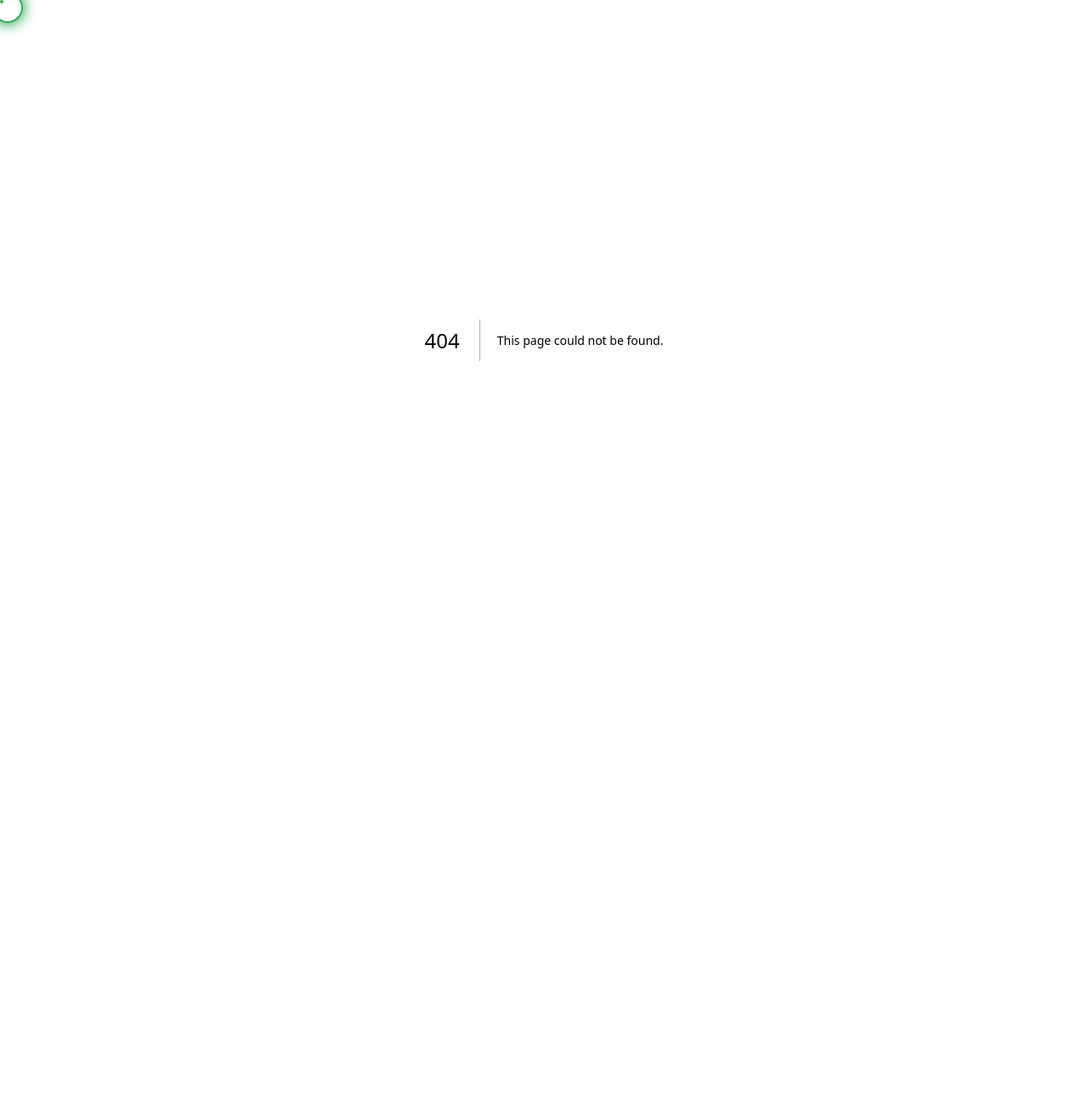
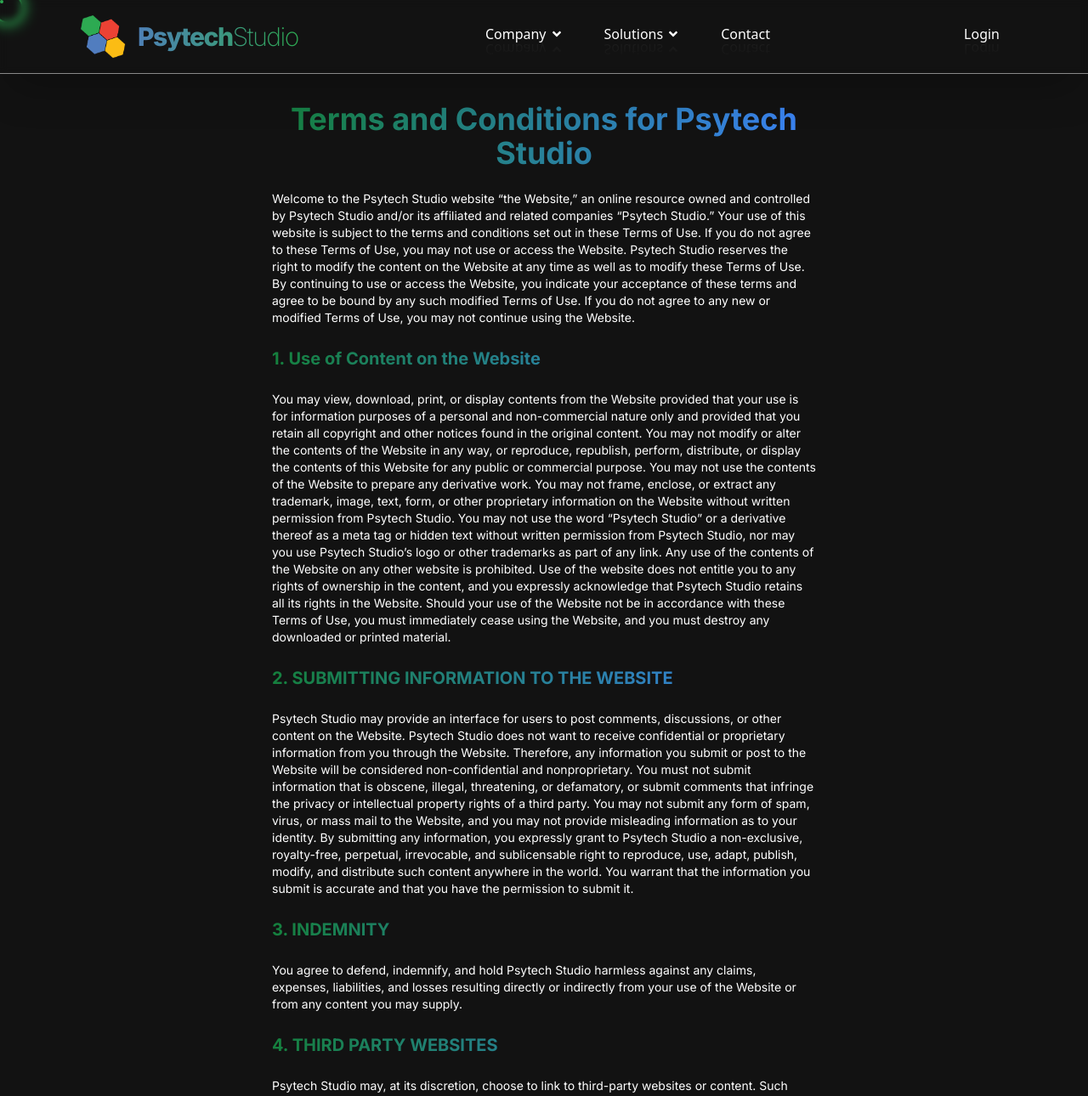
Before and after one commit to christiaan-fourie/psytech, a Next.js app: page /terms-and-conditions in a window 1280 px wide. Before the commit this address had no page. Shown: the top 1290 px of the page at 85% size. Before the commit the page ends 800 px from the top, so only its background shows below. Built offline with nearby package versions, Linux system fonts and the light colour scheme.

Commit message:
Create page.jsx

```diff
--- /dev/null
+++ b/app/terms-and-conditions/page.jsx
@@ -0,0 +1,101 @@
+import Footer from '@/components/Footer/Footer';
+import Header from '@/components/Header/Header';
+import React from 'react';
+
+const termsAndConditions = () => {
+  return (
+    <div>
+      <Header />
+      <div className='py-24 text w-1/2 mx-auto'>
+        <h1 className='text-4xl text-center font-bold my-6 bg-clip-text text-transparent bg-gradient-to-r from-green-700 to-blue-500'>
+          Terms and Conditions for Psytech Studio
+        </h1>
+
+        <p className='text-sm'>
+          Welcome to the Psytech Studio website “the Website,” an online resource owned and controlled by Psytech Studio and/or its affiliated and related companies “Psytech Studio.” Your use of this website is subject to the terms and conditions set out in these Terms of Use. If you do not agree to these Terms of Use, you may not use or access the Website. Psytech Studio reserves the right to modify the content on the Website at any time as well as to modify these Terms of Use. By continuing to use or access the Website, you indicate your acceptance of these terms and agree to be bound by any such modified Terms of Use. If you do not agree to any new or modified Terms of Use, you may not continue using the Website.
+        </p>
+
+        <h3 className='text-xl text-start font-bold my-6 bg-clip-text text-transparent bg-gradient-to-r from-green-700 to-blue-500'>
+          1. Use of Content on the Website
+        </h3>
+
+        <p className='text-sm'>
+          You may view, download, print, or display contents from the Website provided that your use is for information purposes of a personal and non-commercial nature only and provided that you retain all copyright and other notices found in the original content. You may not modify or alter the contents of the Website in any way, or reproduce, republish, perform, distribute, or display the contents of this Website for any public or commercial purpose. You may not use the contents of the Website to prepare any derivative work. You may not frame, enclose, or extract any trademark, image, text, form, or other proprietary information on the Website without written permission from Psytech Studio. You may not use the word “Psytech Studio” or a derivative thereof as a meta tag or hidden text without written permission from Psytech Studio, nor may you use Psytech Studio’s logo or other trademarks as part of any link. Any use of the contents of the Website on any other website is prohibited. Use of the website does not entitle you to any rights of ownership in the content, and you expressly acknowledge that Psytech Studio retains all its rights in the Website. Should your use of the Website not be in accordance with these Terms of Use, you must immediately cease using the Website, and you must destroy any downloaded or printed material.
+        </p>
+
+        <h3 className='text-xl text-start font-bold my-6 bg-clip-text text-transparent bg-gradient-to-r from-green-700 to-blue-500'>
+          2. SUBMITTING INFORMATION TO THE WEBSITE
+        </h3>
+
+        <p className='text-sm'>
+          Psytech Studio may provide an interface for users to post comments, discussions, or other content on the Website. Psytech Studio does not want to receive confidential or proprietary information from you through the Website. Therefore, any information you submit or post to the Website will be considered non-confidential and nonproprietary. You must not submit information that is obscene, illegal, threatening, or defamatory, or submit comments that infringe the privacy or intellectual property rights of a third party. You may not submit any form of spam, virus, or mass mail to the Website, and you may not provide misleading information as to your identity. By submitting any information, you expressly grant to Psytech Studio a non-exclusive, royalty-free, perpetual, irrevocable, and sublicensable right to reproduce, use, adapt, publish, modify, and distribute such content anywhere in the world. You warrant that the information you submit is accurate and that you have the permission to submit it.
+        </p>
+
+        <h3 className='text-xl text-start font-bold my-6 bg-clip-text text-transparent bg-gradient-to-r from-green-700 to-blue-500'>
+          3. INDEMNITY
+        </h3>
+
+        <p className='text-sm'>
+          You agree to defend, indemnify, and hold Psytech Studio harmless against any claims, expenses, liabilities, and losses resulting directly or indirectly from your use of the Website or from any content you may supply.
+        </p>
+
+        <h3 className='text-xl text-start font-bold my-6 bg-clip-text text-transparent bg-gradient-to-r from-green-700 to-blue-500'>
+          4. THIRD PARTY WEBSITES
+        </h3>
+
+        <p className='text-sm'>
+          Psytech Studio may, at its discretion, choose to link to third-party websites or content. Such links do not constitute an endorsement of such third-party website, nor is Psytech Studio responsible for any viruses, content, damages, or disputes resulting from your access to such third-party websites.
+        </p>
+
+        <h3 className='text-xl text-start font-bold my-6 bg-clip-text text-transparent bg-gradient-to-r from-green-700 to-blue-500'>
+          5. DISCLAIMER
+        </h3>
+
+        <p className='text-sm'>
+          Except as expressly stated otherwise in an agreement between you and Psytech Studio, all content, services, products, and software provided on this website are provided “as is” and without warranty of any kind, either express or implied. Psytech Studio disclaims all warranties, express or implied, including, without limitation, the warranties of merchantability, fitness for a particular purpose, and non-infringement. Psytech Studio does not warrant that the website, its content, or the products and services it offers will meet your requirements or be suitable for your purposes. Unless agreed otherwise in any agreement between you and Psytech Studio, Psytech Studio shall not be liable for any direct, indirect, special, consequential, incidental, or punitive damages, loss of profits or revenue, or interruption of business arising in any way from your use of the Psytech Studio website or Psytech Studio&apos;s services or products, even if Psytech Studio had been advised of the possibility of such damages.
+        </p>
+
+        <h3 className='text-xl text-start font-bold my-6 bg-clip-text text-transparent bg-gradient-to-r from-green-700 to-blue-500'>
+          6. PRESERVATION OF RIGHTS
+        </h3>
+
+        <p className='text-sm'>
+          Except as expressly provided herein, no other rights are granted by Psytech Studio under this Agreement. All rights not expressly granted hereunder are reserved to Psytech Studio.
+        </p>
+
+        <h3 className='text-xl text-start font-bold my-6 bg-clip-text text-transparent bg-gradient-to-r from-green-700 to-blue-500'>
+          7. GENERAL LEGAL PROVISIONS
+        </h3>
+
+        <p className='text-sm'>
+          In the event any provision in these Terms of Use is found to be invalid, illegal, or unenforceable, the validity, legality, and enforceability of any of the remaining provisions shall not in any way be affected or impaired. These Terms of Use shall be governed and controlled by the laws of the Republic of South Africa, and you and Psytech Studio both agree to the sole jurisdiction of the Western Cape High Court, Cape Town, in relation to any dispute arising out of this agreement.
+        </p>
+
+        {/* Other sections of the terms and conditions can be similarly structured */}
+
+        <p className='text-sm py-2'>
+          If you have any questions or concerns about these terms and conditions, please contact us at:
+        </p>
+
+        <p className='text-sm'>
+          <span className='font-bold'>Address:</span> 1st Floor, 1 Park Lane, Century City, Cape Town, 7441
+        </p>
+
+        <p className='text-sm'>
+          <span className='font-bold'>Email:</span> hello[at]psytechgroup[dot]co[dot]za
+        </p>
+
+        <p className='text-sm'>
+          <span className='font-bold'>Registration Number:</span> 2021 / 398282 / 07
+        </p>
+
+        <p className='text-sm py-2'>
+          Thank you for reading and agreeing to our terms and conditions. Your continued use of Psytech Studio&apos;s services and website signifies your acceptance of these terms.
+        </p>
+      </div>
+      <Footer />
+    </div>
+  );
+};
+
+export default termsAndConditions;
```
